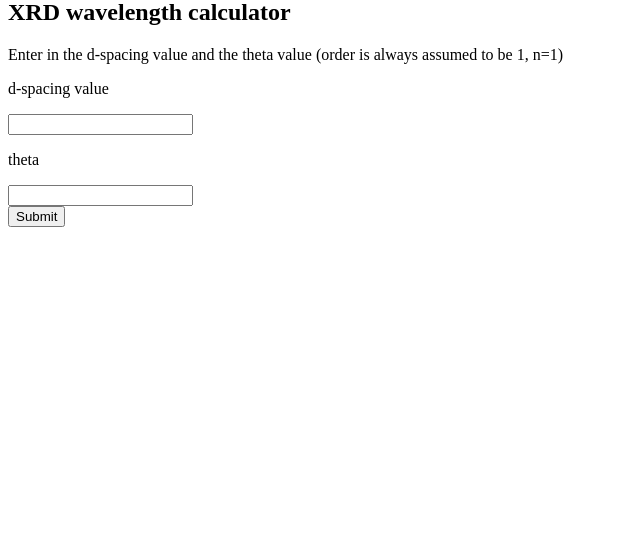
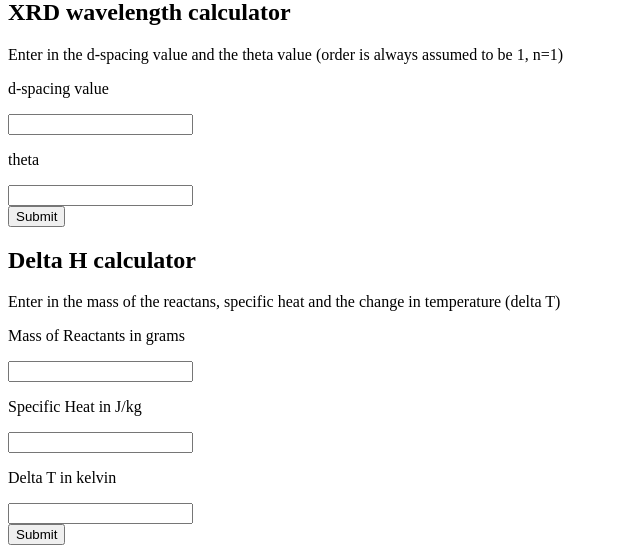
Before and after one commit to NapoleonBonatarte/TylerWebsite, a Django app: page /home/chemistryCalculator/ in a window 1280 px wide. Shown: the part 1268-1821 px from the top of the page, without its empty margins (0-640 px from the left). Before the commit the page ends 1495 px from the top, so only its background shows below. Run offline with Django 4.2, Linux system fonts and the light colour scheme.

Commit message:
Added DeltaH / enthalpy calculator at the sugguestion of a friend and enemy

```diff
--- a/catalog/molcal.py
+++ b/catalog/molcal.py
@@ -179,6 +179,14 @@ class photons():
         print(d_spacing, theta)
         return float((2 * float(d_spacing))) * float(math.sin(float(theta)))
 
+class calculator():
+    def __init__(self):
+        pass
+
+    def deltaHCalculator(self, mass,specificHeat,deltaT):
+        return float(float(mass) * float(specificHeat) * float(deltaT))
+
+
 
 
 
--- a/catalog/templates/molcalculation.html
+++ b/catalog/templates/molcalculation.html
@@ -87,4 +87,19 @@
 
     </form>
 
+    <h2>Delta H calculator</h2>
+    <b1>Enter in the mass of the reactans, specific heat and the change in temperature (delta T)</b1>
+
+    <form method="POST" action="deltaH/">
+        {% csrf_token %}
+        <p>Mass of Reactants in grams</p>
+        <input type="text" name="mass"><br>
+        <p>Specific Heat in J/kg</p>
+        <input type="text" name="heat"><br>
+        <p>Delta T in kelvin</p>
+        <input type="text" name="deltaT"><br>
+        <button type="submit">Submit</button>
+
+    </form>
+
 </body>
--- a/catalog/urls.py
+++ b/catalog/urls.py
@@ -11,6 +11,7 @@ urlpatterns = [
     path('chemistryCalculator/d_spacingcalc/', views.d_spacingcalc, name = 'd_spacingcalc'),
     path('chemistryCalculator/unit_cell/', views.unit_cell, name = 'unit_cell'),
     path('chemistryCalculator/xrdCalc/', views.xrdCalc, name = 'xrdCalc'),
+    path('chemistryCalculator/deltaH/', views.deltaHCalculator, name = 'xrdCalc'),
     path('physicsCalculator/', views.physicsCalculator, name = "physicsCalculator"),
     path('physicsCalculator/photonEnergy/', views.photonEnergy, name = 'photonEnergy'),
     path('physicsCalculator/photonWavelength/', views.photonWavelength, name = 'photonWaveLength'),
--- a/catalog/views.py
+++ b/catalog/views.py
@@ -1,6 +1,6 @@
 from django.shortcuts import render
 from .models import Element
-from .molcal import moleCounter, electronegativity, cellParameter, photons
+from .molcal import moleCounter, electronegativity, cellParameter, photons, calculator
 from .physicsCalc import photon
 from django.shortcuts import HttpResponse
 import os
@@ -114,6 +114,20 @@ def electronegativitycalc(request):
             print(e)
             return HttpResponse("Error")
 
+def deltaHCalculator(request):
+    if request.method == 'POST':
+        mass = request.POST.get('mass',None)
+        specificHeat = request.POST.get('heat',None)
+        deltaT = request.POST.get('deltaT',None)
+        try:
+            calc = calculator()
+            deltaH = calc.deltaHCalculator(mass,specificHeat,deltaT)
+            html = ("<H1>DeltaH</H1>" + str(deltaH) + " Joules")
+            return HttpResponse(html)
+        except Exception as e:
+            print(e)
+            return HttpResponse("Error")
+
 def ionicCharacter(request):
     print("IONIC")
     if request.method == 'POST':
```
